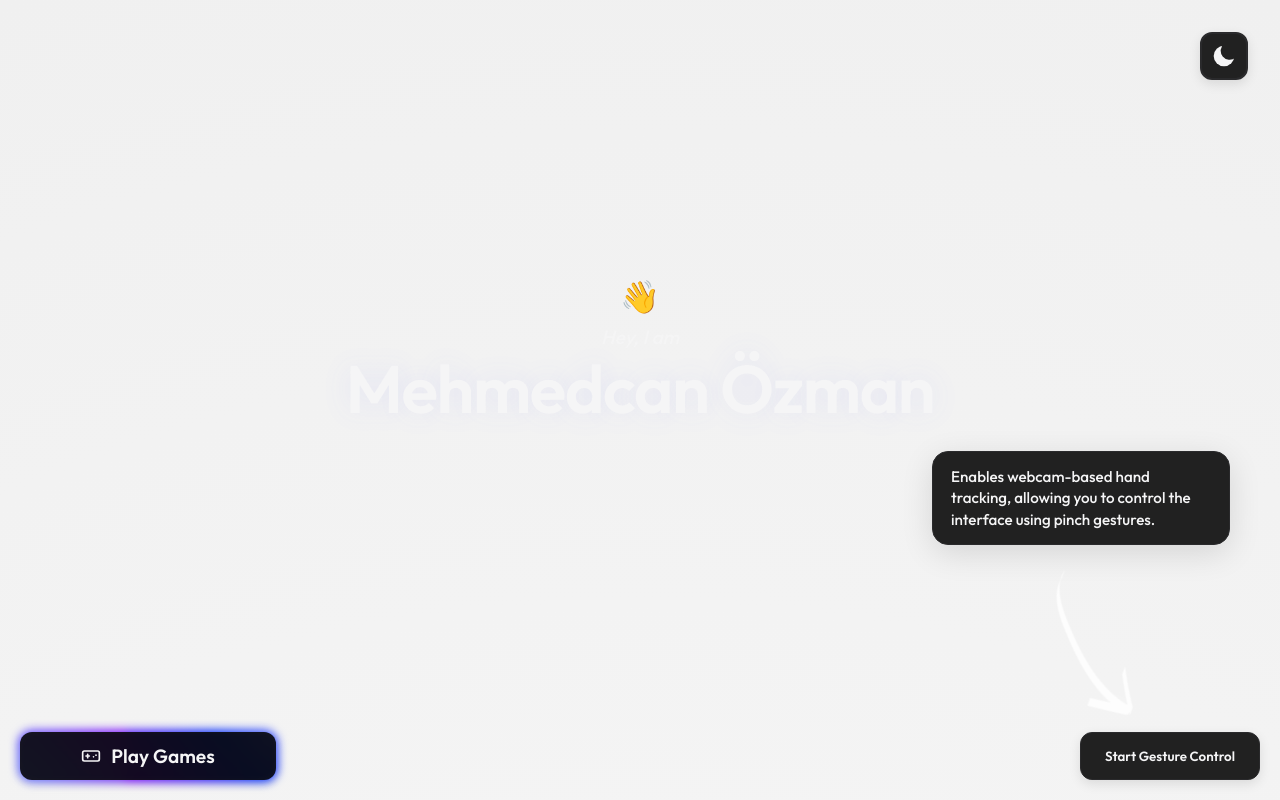
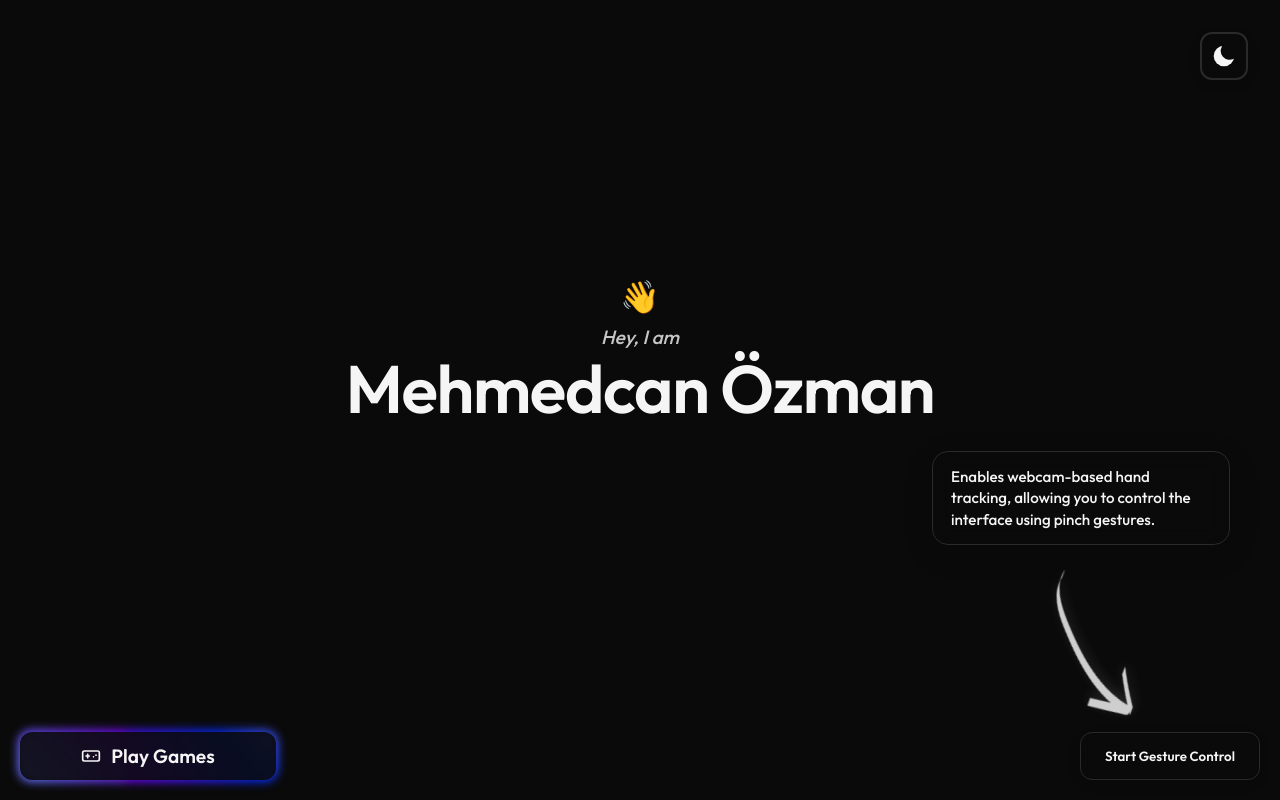
Before and after one commit to Mehmedcan/personal_website, a website built with Vite: page index.html in a window 1280 px wide. Shown: the top 800 px of the page. Built offline with nearby package versions, Linux system fonts and the light colour scheme; what @mediapipe/camera_utils, @mediapipe/hands would draw is missing.

Commit message:
style: Remove light mode styles to simplify theme management

```diff
--- a/src/style.css
+++ b/src/style.css
@@ -877,20 +877,6 @@ body {
    MEDIA QUERIES
    ============================================ */
 
-@media (prefers-color-scheme: light) {
-  :root {
-    color: #213547;
-    background-color: #ffffff;
-  }
-
-  body {
-    background: radial-gradient(circle at 50% 50%, #f9f9f9 0%, #f0f0f0 100%);
-  }
-
-  .title {
-    text-shadow: 0 0 30px rgba(100, 108, 255, 0.1);
-  }
-}
 
 @media (max-width: 600px) {
   .job-row {
```
